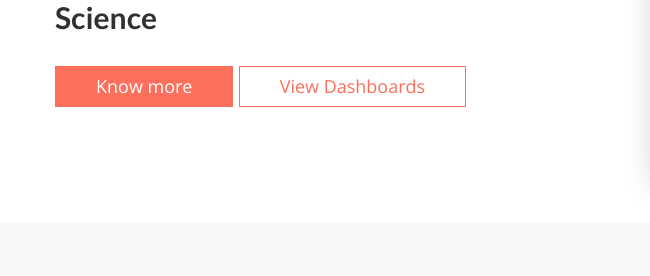
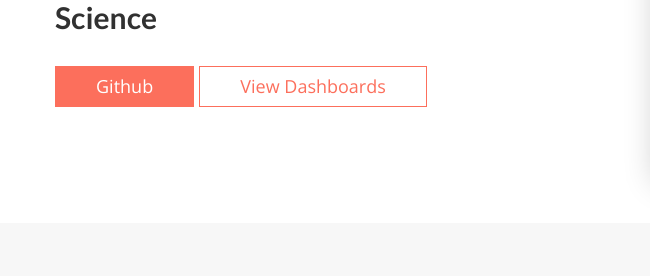
Before and after one commit to mihir1493/myportfolio, a plain HTML site: page index.html in a window 1280 px wide. Shown: the part 252-528 px from the top of the page, 0-650 px from the left. Drawn offline with nearby package versions, Linux system fonts and the light colour scheme; some icons are missing.

Commit message:
Update index.html

```diff
--- a/index.html
+++ b/index.html
@@ -403,7 +403,7 @@
 
 
     <p class="mt-4">
-      <a href="https://mihir1493.github.io/myportfolio/authors/admin"  class="btn btn-primary btn-lg  page-scroll">Know more</a>
+      <a href="https://github.com/mihir1493"  class="btn btn-primary btn-lg  page-scroll">Github</a>
 
 
 
```
